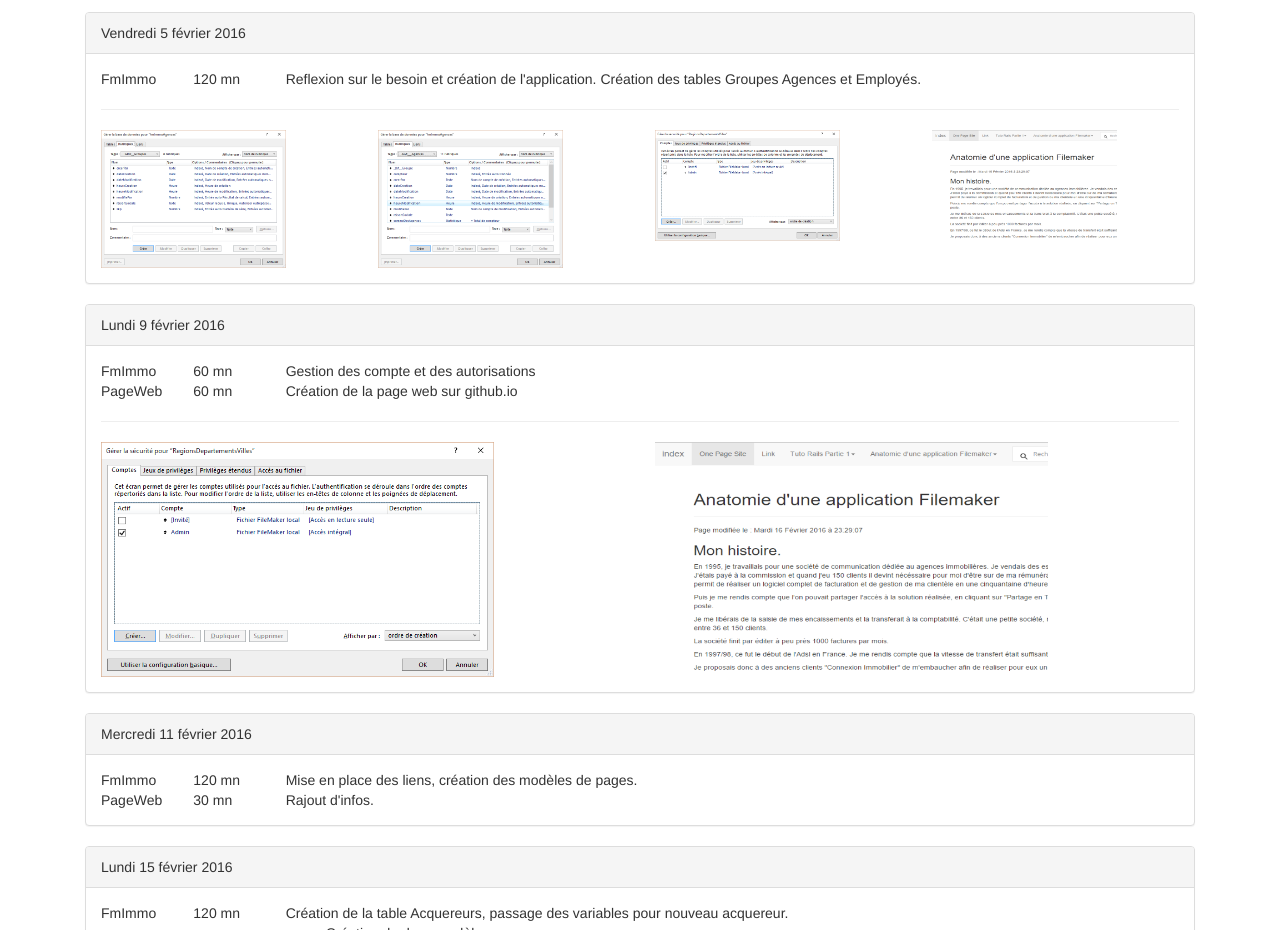
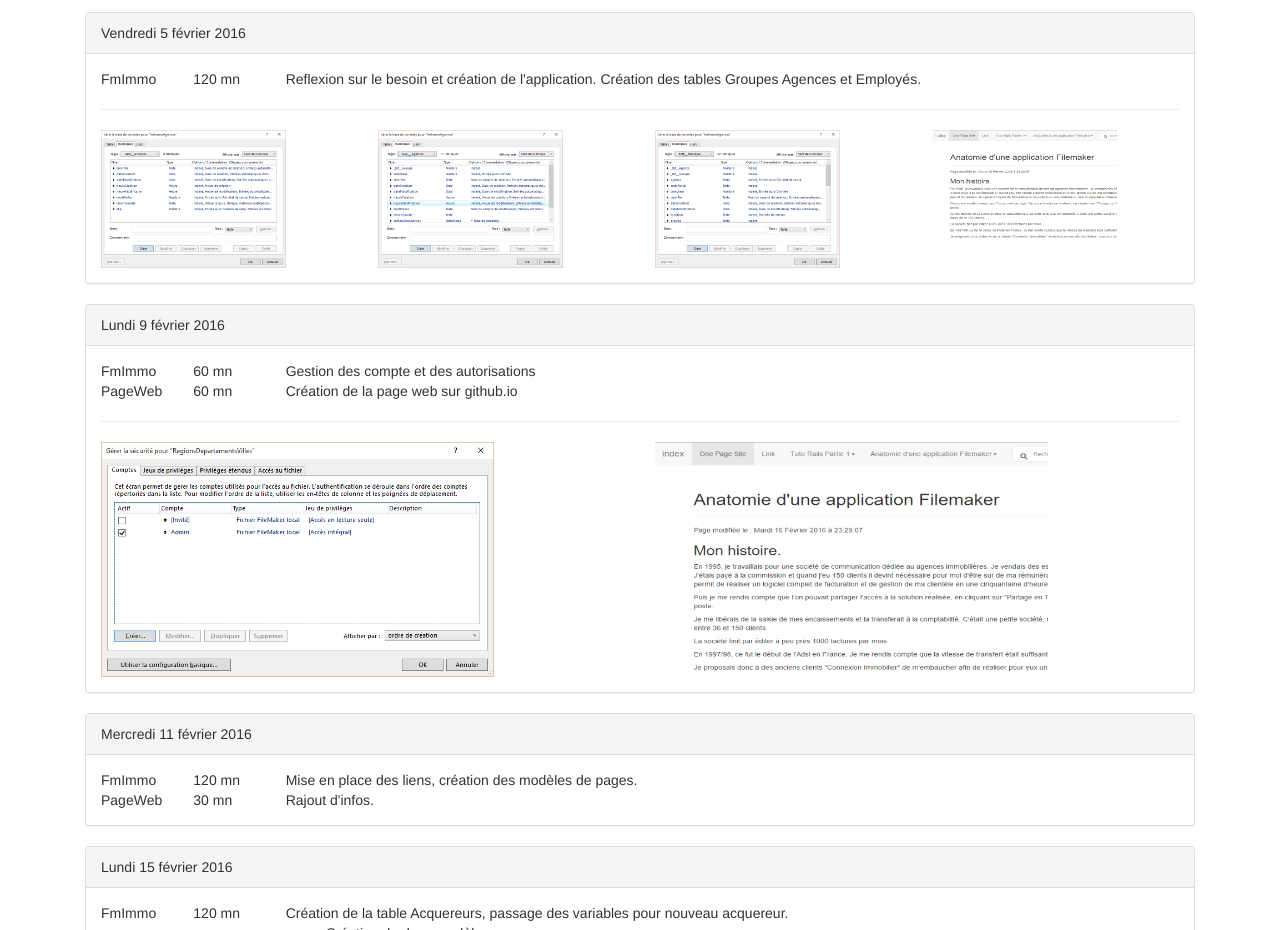
Before and after one commit to Heyho-letsgo/railstraduction, a plain HTML site: page AnatomieduneapplicationFilemaker.html.html in a window 1280 px wide. Shown: the part 1420-2350 px from the top of the page. Drawn offline with Linux system fonts and the light colour scheme.

Commit message:
Passage img table employes col 03

```diff
--- a/AnatomieduneapplicationFilemaker.html.html
+++ b/AnatomieduneapplicationFilemaker.html.html
@@ -156,24 +156,24 @@
                                 </div>
                                 <div class="col-md-3">
                                     <!-- Modal début -->
-                                    <div id="myModal" class="modal fade" role="dialog">
+                                    <div id="160205_TableEmployes" class="modal fade" role="dialog">
                                         <div class="modal-dialog modal-lg">
                                             <!-- Modal content-->
                                             <div class="modal-content">
                                                 <div class="modal-header">
                                                     <button type="button" class="close" data-dismiss="modal">&times;</button>
-                                                    <h4 class="modal-title">Gestion de la sécurité</h4>
+                                                    <h4 class="modal-title">160205_TableEmployes</h4>
                                                 </div>
 
                                                 <div class="modal-body">
-                                                    <img src="images/001Secure.PNG" class="img-responsive" style="width:100%" alt="Gestion de la sécurité">
+                                                    <img src="images/160205_TableEmployes.PNG" class="img-responsive" style="width:100%" alt="160205_TableEmployes">
                                                 </div>
                                             </div>
                                         </div>
                                     </div>
 
                                     <!-- Trigger the modal with a button -->
-                                    <img src="images/001Secure.PNG" class="img-responsive" align="middle" style="height:75%; width:75%" alt="Gestion de la sécurité" data-toggle="modal" data-target="#myModal">
+                                    <img src="images/160205_TableEmployes.PNG" class="img-responsive" align="middle" style="height:75%; width:75%" alt="160205_TableEmployes" data-toggle="modal" data-target="#160205_TableEmployes">
                                     <!-- Modal fin-->
                                 </div>
                                 <div class="col-md-3">
```
